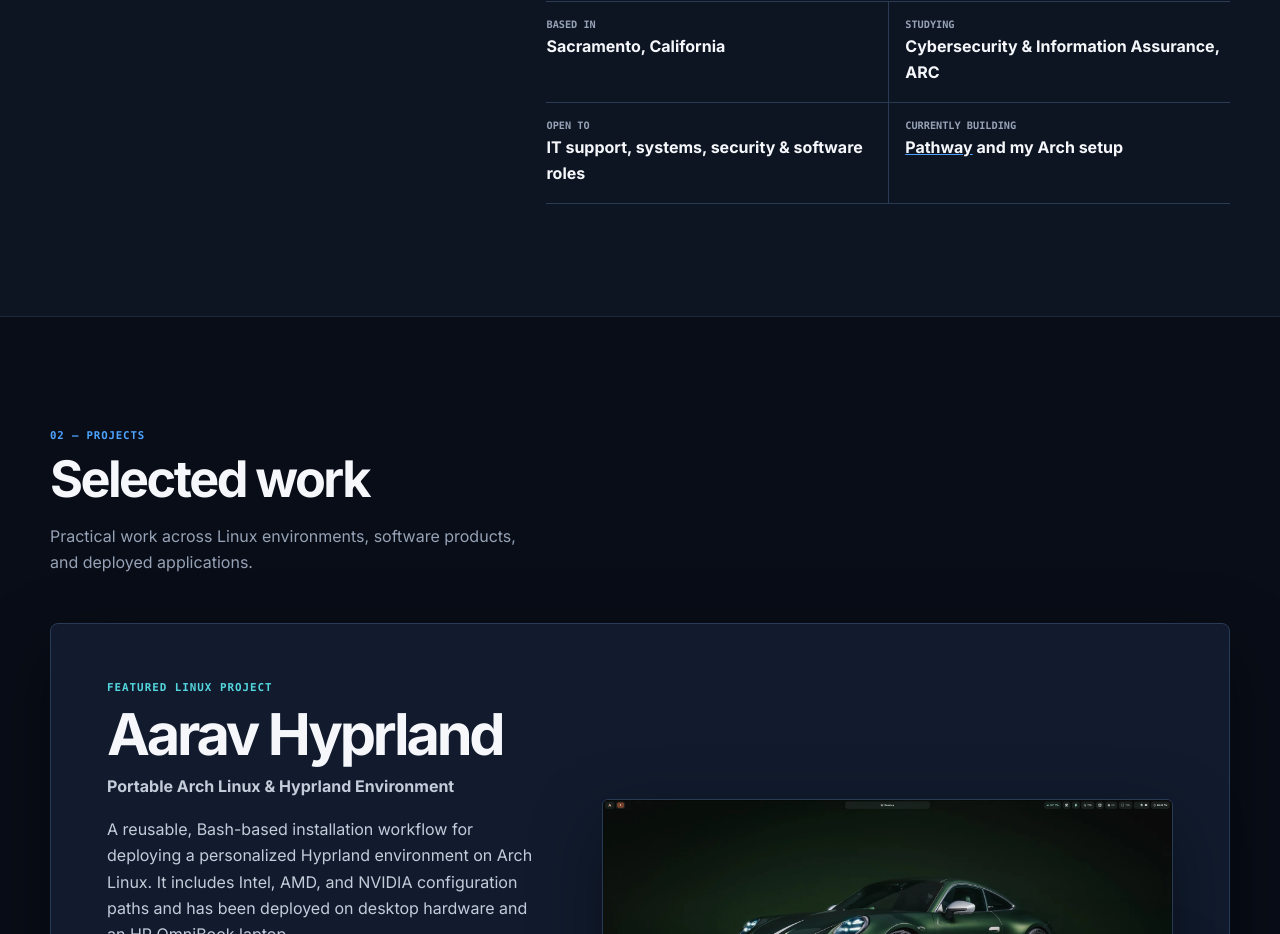
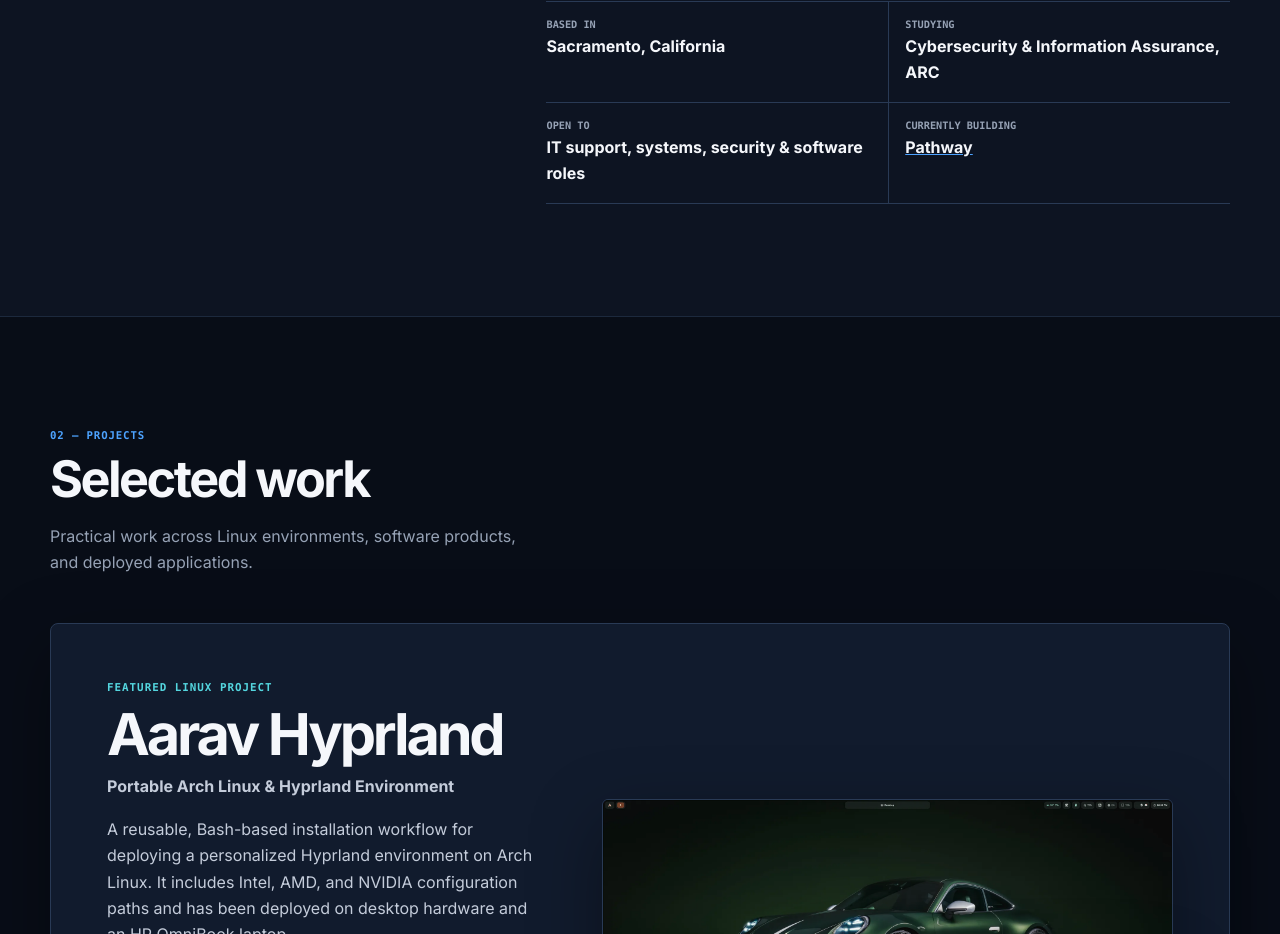
Before and after one commit to AaravJit/Aaravjit.github.io, a Next.js app: page / in a window 1280 px wide. Shown: the part 1287-2221 px from the top of the page. Built offline with nearby package versions, Linux system fonts and the light colour scheme.

Commit message:
Drop Arch setup from Currently building
Co-Authored-By: Claude Opus 5.5 (1M context) <noreply@anthropic.com>
Claude-Session: https://claude.ai/code/session_01UhTj59GdrvQruf8TqSiDEa

```diff
--- a/app/page.tsx
+++ b/app/page.tsx
@@ -17,7 +17,7 @@ export default function Home() {
       <div className="terminal" aria-label="Technical focus presented as terminal output"><div className="terminal-bar"><span /><span /><span /><code>aarav@portfolio:~</code></div><div className="terminal-body"><p><b>aarav@portfolio</b>:~$ whoami</p><output>student · software / systems builder</output><p><b>aarav@portfolio</b>:~$ cat focus.txt</p><output>Linux · Software · Systems · Cybersecurity</output><p><b>aarav@portfolio</b>:~$ git status --short</p><output><em>M</em> building, learning, troubleshooting</output><i className="cursor" aria-hidden="true" /></div></div>
     </div></section>
 
-    <section id="about" className="section about"><div className="container about-grid"><Heading number="01 — About">I like figuring out how things actually work.</Heading><div className="about-copy"><p>I am studying cybersecurity after prior computer science coursework, with hands-on Windows and Linux experience spanning command-line work, Arch Linux desktop configuration, PC building, and software and hardware troubleshooting.</p><p>When something breaks, I start from the symptom and work down through the layers: the process or service involved, its logs, permissions, the network, and finally the hardware. Once I find the cause, I write the fix into a script or a doc so it doesn’t have to be solved twice. The Hyprland installer grew that way, one hardware-specific fix at a time.</p><p>Outside of systems work I build software products end to end, from a study platform for aviation-maintenance students to an AI-assisted resume tool, because shipping something real is the fastest way I know to learn.</p><dl className="quick-facts"><div><dt>Based in</dt><dd>{site.location}</dd></div><div><dt>Studying</dt><dd>Cybersecurity &amp; Information Assurance, ARC</dd></div><div><dt>Open to</dt><dd>IT support, systems, security &amp; software roles</dd></div><div><dt>Currently building</dt><dd><Link href={projects.pathway.caseStudy}>Pathway</Link> and my Arch setup</dd></div></dl></div></div></section>
+    <section id="about" className="section about"><div className="container about-grid"><Heading number="01 — About">I like figuring out how things actually work.</Heading><div className="about-copy"><p>I am studying cybersecurity after prior computer science coursework, with hands-on Windows and Linux experience spanning command-line work, Arch Linux desktop configuration, PC building, and software and hardware troubleshooting.</p><p>When something breaks, I start from the symptom and work down through the layers: the process or service involved, its logs, permissions, the network, and finally the hardware. Once I find the cause, I write the fix into a script or a doc so it doesn’t have to be solved twice. The Hyprland installer grew that way, one hardware-specific fix at a time.</p><p>Outside of systems work I build software products end to end, from a study platform for aviation-maintenance students to an AI-assisted resume tool, because shipping something real is the fastest way I know to learn.</p><dl className="quick-facts"><div><dt>Based in</dt><dd>{site.location}</dd></div><div><dt>Studying</dt><dd>Cybersecurity &amp; Information Assurance, ARC</dd></div><div><dt>Open to</dt><dd>IT support, systems, security &amp; software roles</dd></div><div><dt>Currently building</dt><dd><Link href={projects.pathway.caseStudy}>Pathway</Link></dd></div></dl></div></div></section>
 
     <section id="projects" className="section project-section"><div className="container"><Heading number="02 — Projects" intro="Practical work across Linux environments, software products, and deployed applications.">Selected work</Heading>
       <article className="featured-project"><div className="featured-copy"><p className="project-kicker">{projects.hyprland.category}</p><h3>{projects.hyprland.name}</h3><h4>{projects.hyprland.subtitle}</h4><p>A reusable, Bash-based installation workflow for deploying a personalized Hyprland environment on Arch Linux. It includes Intel, AMD, and NVIDIA configuration paths and has been deployed on desktop hardware and an HP OmniBook laptop.</p><ul className="proof-list"><li><b>01</b><span>Hardware-aware configuration and package management</span></li><li><b>02</b><span>systemd and journalctl setup and troubleshooting</span></li><li><b>03</b><span>Git-tracked configuration, setup guidance, and documentation</span></li></ul><TechnologyTags tags={projects.hyprland.tags} /><div className="project-actions"><Link className="button light" href={projects.hyprland.caseStudy}>View Case Study</Link><a href={projects.hyprland.repository} {...external}>Repository ↗</a></div></div><div className="project-visual"><Image src="/hyprlandproof.webp" width={1920} height={804} sizes="(max-width: 850px) calc(100vw - 64px), 52vw" alt="Configured Hyprland desktop with application launcher and system panels on Arch Linux" priority /><Image className="terminal-shot" src="/hyprlandproofterminal.webp" width={1920} height={804} sizes="(max-width: 850px) calc(100vw - 64px), 30vw" alt="Terminal windows open in the configured Aarav Hyprland desktop environment" /></div></article>
```
